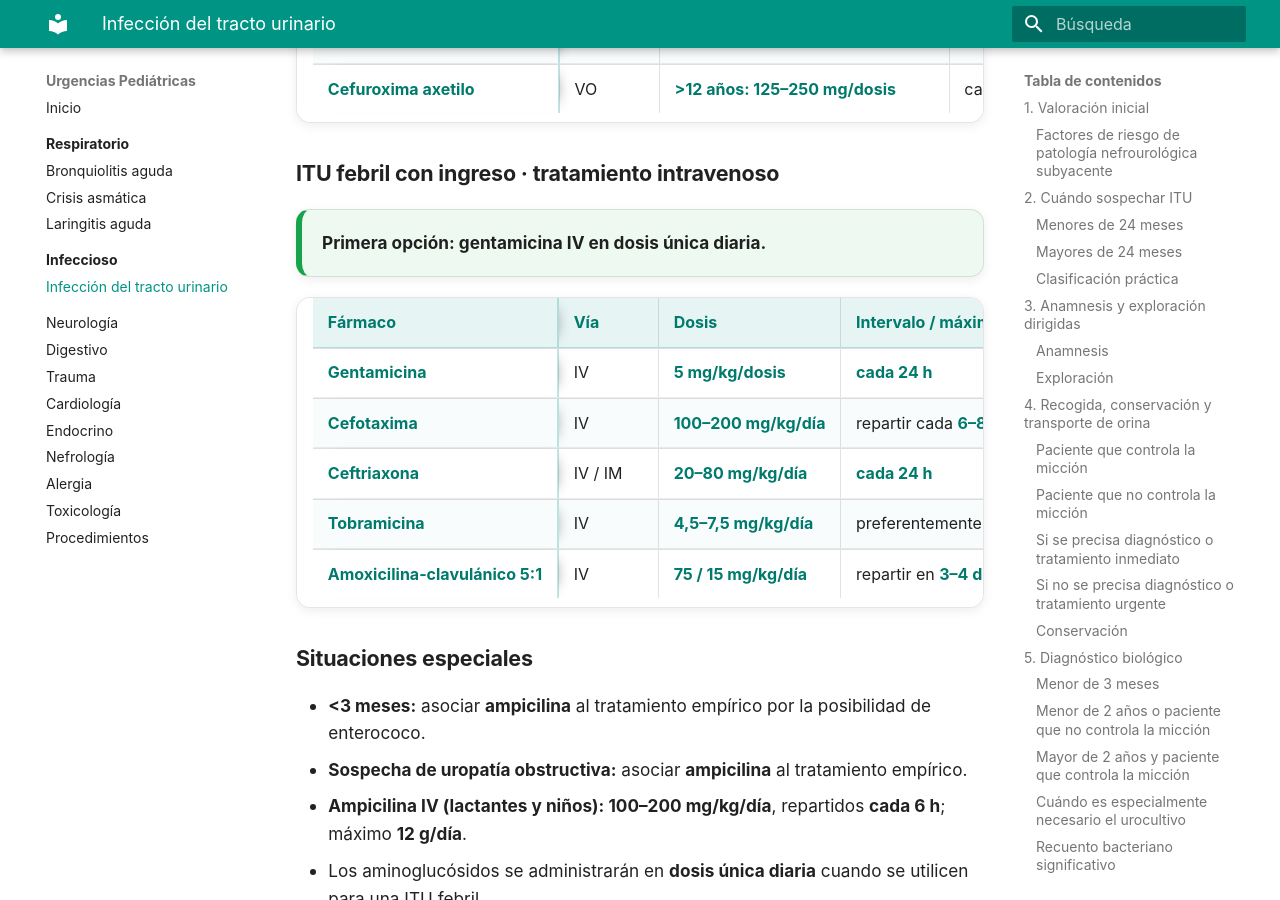
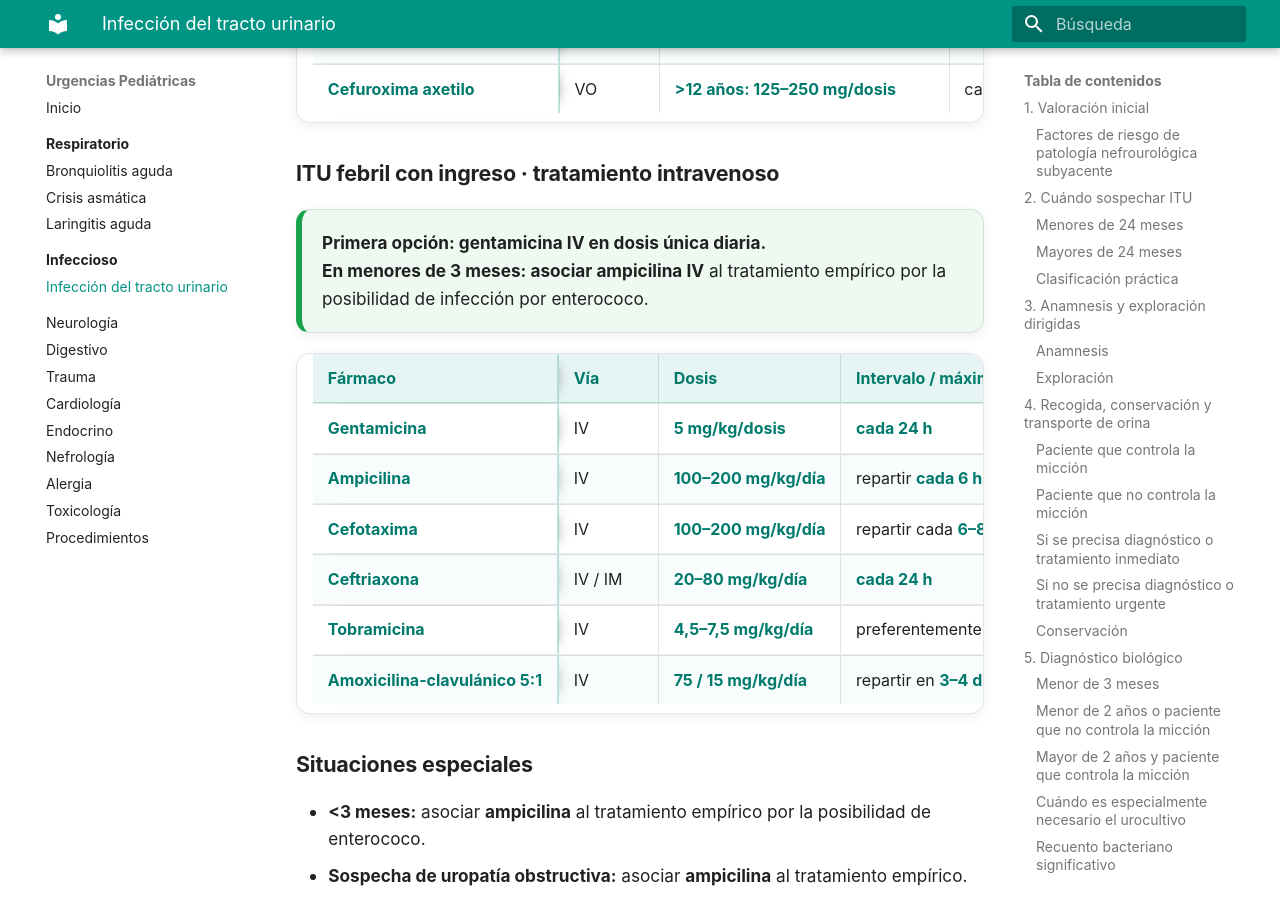
Before and after one commit to gonzaloares/urgencias-pediatricas, an MkDocs documentation site: the page built from docs/infeccioso/infeccion-tracto-urinario.md, in a window 1280 px wide and 900 px high, scrolled down 9653 px. Built offline with MkDocs 1.6.1 and Material for MkDocs 9.7.7, drawn with Linux system fonts in a browser that asks for light colours.

Commit message:
Destaca ampicilina en menores de 3 meses

```diff
--- a/docs/infeccioso/infeccion-tracto-urinario.md
+++ b/docs/infeccioso/infeccion-tracto-urinario.md
@@ -313,12 +313,14 @@ Si se inicia tratamiento IV, pasar a vía oral cuando el estado clínico lo perm
 ### ITU febril con ingreso · tratamiento intravenoso
 
 <div class="clinical-card clinical-card-success">
-  <strong>Primera opción: gentamicina IV en dosis única diaria.</strong>
+  <strong>Primera opción: gentamicina IV en dosis única diaria.</strong><br>
+  <strong>En menores de 3 meses: asociar ampicilina IV</strong> al tratamiento empírico por la posibilidad de infección por enterococo.
 </div>
 
 | Fármaco | Vía | Dosis | Intervalo / máximo | Comentarios |
 |---|---|---|---|---|
 | **Gentamicina** | IV | **5 mg/kg/dosis** | **cada 24 h** | Primera opción. Ajustar a función renal y monitorizar niveles cuando esté indicado. |
+| **Ampicilina** | IV | **100–200 mg/kg/día** | repartir **cada 6 h** · máx. **12 g/día** | **Asociar a gentamicina en menores de 3 meses**. También asociar si se sospecha uropatía obstructiva. |
 | **Cefotaxima** | IV | **100–200 mg/kg/día** | repartir cada **6–8 h** · máx. **12 g/día** | Cefalosporina de 3.ª generación. |
 | **Ceftriaxona** | IV / IM | **20–80 mg/kg/día** | **cada 24 h** | >12 años o >50 kg: **1–2 g cada 24 h**; máx. general **4 g/día**. |
 | **Tobramicina** | IV | **4,5–7,5 mg/kg/día** | preferentemente **cada 24 h** | Alternativa aminoglucósida. Ajustar a función renal y monitorizar niveles cuando esté indicado. |
```
